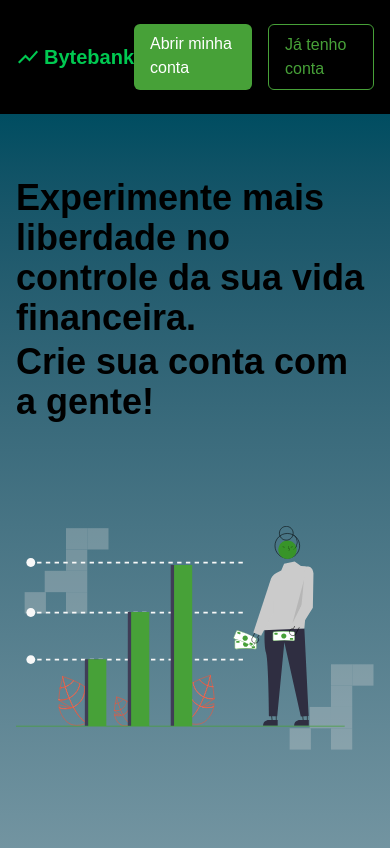
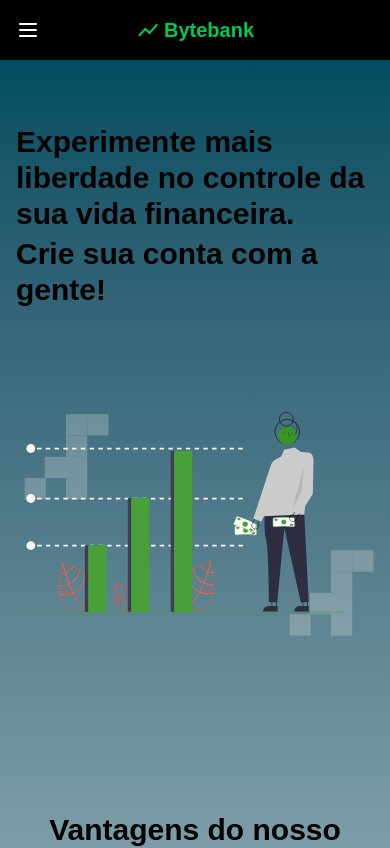
Before and after one commit to HenriqueBMoura/tech_challenge_fase_01, a Next.js app: page / in a window 390 px wide. Shown: the top 848 px of the page. Built offline with nearby package versions, Linux system fonts and the light colour scheme.

Commit message:
feat: implement mobile menu toggle and enhance navigation for better user experience

```diff
--- a/src/app/page.tsx
+++ b/src/app/page.tsx
@@ -2,25 +2,48 @@
 
 import Image from 'next/image';
 import Link from 'next/link';
+import { useState } from 'react';
 
 export default function Home() {
+  const [mobileMenuOpen, setMobileMenuOpen] = useState(false);
+
   return (
     <div className="flex flex-col min-h-screen">
-      <header className="bg-black text-white py-6">
-        <div className="container max-w-7xl  mx-auto px-4 flex justify-between items-center">
-          <div className="flex items-center">
-            <Link href="/" className="flex items-center text-green-500 font-bold text-xl">
+      <header className="bg-black text-white py-4">
+        <div className="container max-w-7xl mx-auto px-4 flex justify-between items-center">
+          {/* Botão do Menu Mobile - Agora à esquerda */}
+          <button
+            className="md:hidden text-white focus:outline-none"
+            onClick={() => setMobileMenuOpen(!mobileMenuOpen)}
+            aria-label="Toggle menu"
+          >
+            <svg className="h-6 w-6" fill="none" viewBox="0 0 24 24" stroke="currentColor">
+              {mobileMenuOpen ? (
+                <path strokeLinecap="round" strokeLinejoin="round" strokeWidth={2} d="M6 18L18 6M6 6l12 12" />
+              ) : (
+                <path strokeLinecap="round" strokeLinejoin="round" strokeWidth={2} d="M4 6h16M4 12h16M4 18h16" />
+              )}
+            </svg>
+          </button>
+
+          {/* Logo - Centralizado para Mobile e à esquerda para Desktop */}
+          <div className="flex items-center md:order-first">
+            <Link href="/" className="flex items-center text-green-500 font-bold text-xl z-10">
               <svg viewBox="0 0 24 24" fill="currentColor" className="w-6 h-6 mr-1">
                 <path d="M3.5,18.5L9.5,12.5L13.5,16.5L22,6.92L20.59,5.5L13.5,13.5L9.5,9.5L2,17L3.5,18.5Z" />
               </svg>
               Bytebank
             </Link>
+
+            {/* Menu Desktop */}
             <nav className="hidden md:flex ml-10 space-x-8">
               <Link href="/sobre" className="text-white hover:text-green-400 transition">Sobre</Link>
               <Link href="/servicos" className="text-white hover:text-green-400 transition">Serviços</Link>
             </nav>
           </div>
-          <div className="flex space-x-4">
+
+          {/* Botões de CTA - Apenas para Desktop */}
+          <div className="hidden md:flex space-x-4">
             <Link
               href="/login/signup"
               className="bg-green-dark hover:bg-green-600 text-white px-4 py-2 rounded-md transition"
@@ -34,17 +57,63 @@ export default function Home() {
               Já tenho conta
             </Link>
           </div>
+
+          {/* Espaço vazio para balancear o layout em mobile */}
+          <div className="md:hidden w-6"></div>
         </div>
+
+        {/* Menu Mobile Expandido */}
+        {mobileMenuOpen && (
+          <div className="md:hidden bg-black border-t border-gray-800 mt-2 py-4">
+            <div className="container max-w-7xl mx-auto px-4">
+              {/* Botões CTA em Mobile - Dentro do menu hambúrguer */}
+              <div className="flex flex-col space-y-3 mb-6">
+                <Link
+                  href="/login/signup"
+                  className="bg-green-500 text-white py-3 px-4 rounded-md text-center font-medium"
+                  onClick={() => setMobileMenuOpen(false)}
+                >
+                  Abrir minha conta
+                </Link>
+                <Link
+                  href="/login/signin"
+                  className="border border-green-500 text-green-500 bg-transparent py-3 px-4 rounded-md text-center font-medium"
+                  onClick={() => setMobileMenuOpen(false)}
+                >
+                  Já tenho conta
+                </Link>
+              </div>
+
+              {/* Navegação em Mobile */}
+              <nav className="flex flex-col space-y-4">
+                <Link
+                  href="/sobre"
+                  className="text-white hover:text-green-400 py-2 border-b border-gray-800 pb-2"
+                  onClick={() => setMobileMenuOpen(false)}
+                >
+                  Sobre
+                </Link>
+                <Link
+                  href="/servicos"
+                  className="text-white hover:text-green-400 py-2"
+                  onClick={() => setMobileMenuOpen(false)}
+                >
+                  Serviços
+                </Link>
+              </nav>
+            </div>
+          </div>
+        )}
       </header>
 
       {/* Hero Section */}
       <section className="bg-gradient-to-b from-[#004D61] to-[#FFFFFF] text-white flex-1">
         <div className="container max-w-7xl mx-auto px-4 py-16 grid grid-cols-1 lg:grid-cols-2 gap-8 items-center">
           <div className="flex flex-col items-start text-black">
-            <h1 className="text-4xl md:text-3xl font-bold mb-1 text-left">
+            <h1 className="text-3xl md:text-4xl font-bold mb-1 text-left">
               Experimente mais liberdade no controle da sua vida financeira.
             </h1>
-            <h1 className="text-4xl md:text-3xl font-bold mb-6 text-left">
+            <h1 className="text-3xl md:text-4xl font-bold mb-6 text-left">
               Crie sua conta com a gente!
             </h1>
           </div>
@@ -59,18 +128,17 @@ export default function Home() {
                   height={412}
                   style={{ objectFit: 'contain' }}
                 />
-
               </div>
             </div>
           </div>
         </div>
-      {/* </section> */}
 
       <section className="py-16">
         <div className="container max-w-7xl mx-auto px-4">
           <h2 className="text-black text-3xl font-bold mb-12 text-center">Vantagens do nosso banco:</h2>
 
           <div className="grid grid-cols-1 md:grid-cols-2 lg:grid-cols-4 gap-8">
+            {/* Benefits content - unchanged */}
             <div className="flex flex-col items-center text-center">
               <div className="text-green-dark mb-4">
                 <svg viewBox="0 0 24 24" fill="currentColor" className="w-16 h-16">
@@ -101,7 +169,6 @@ export default function Home() {
               <p className="text-gray-subtitle">Você pode acumular pontos com suas compras no crédito sem pagar mensalidade!</p>
             </div>
 
-            {/* Benefit 4 */}
             <div className="flex flex-col items-center text-center">
               <div className="text-green-dark mb-4">
                 <svg viewBox="0 0 24 24" fill="currentColor" className="w-16 h-16">
@@ -141,7 +208,7 @@ export default function Home() {
 
           {/* Brand */}
           <div className="flex flex-col items-start md:items-end">
-            <p className="text-sm text-gray-400 mb-4">Desenvolvido por Alura</p>
+            <p className="text-sm text-gray-400 mb-4">Desenvolvido por Henrique Moura</p>
             <div className="mb-4">
               <Link href="/" className="text-green-500 font-bold text-xl flex items-center">
                 <svg viewBox="0 0 24 24" fill="currentColor" className="w-6 h-6 mr-1">
```
